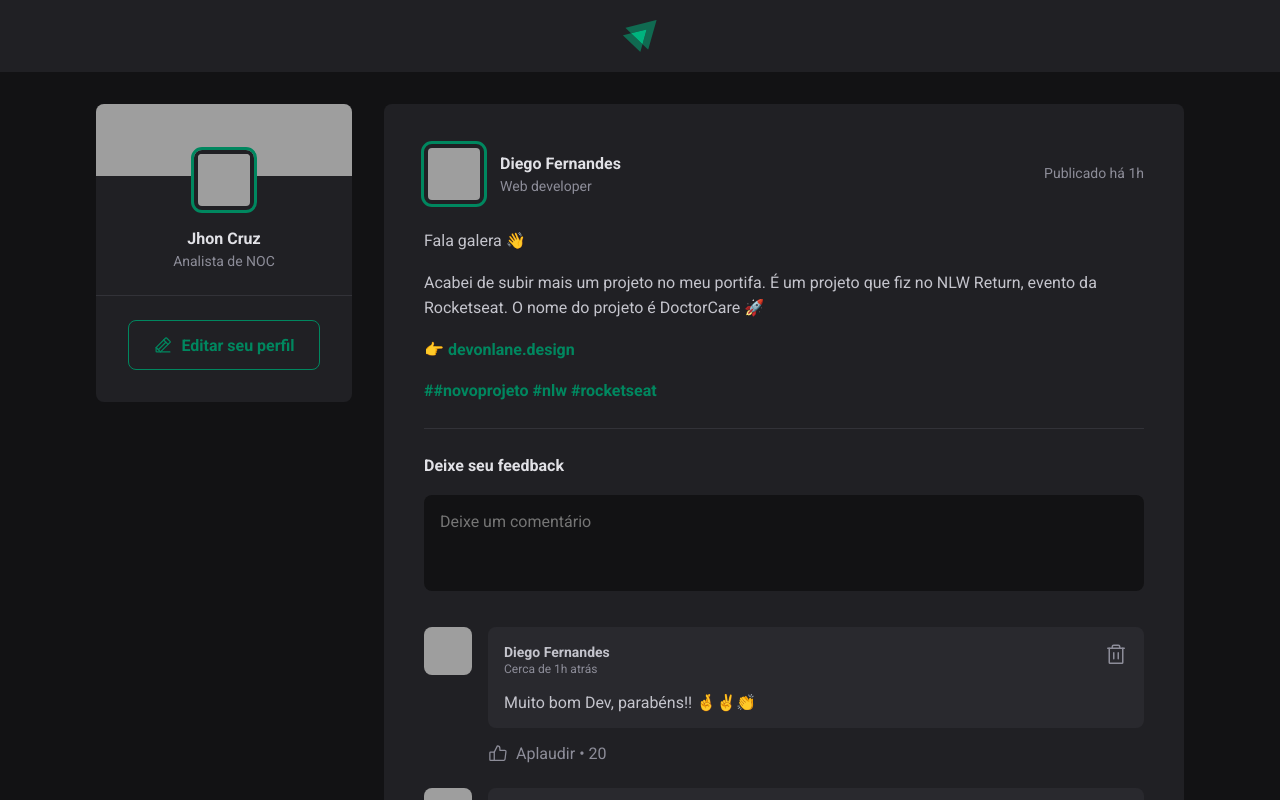
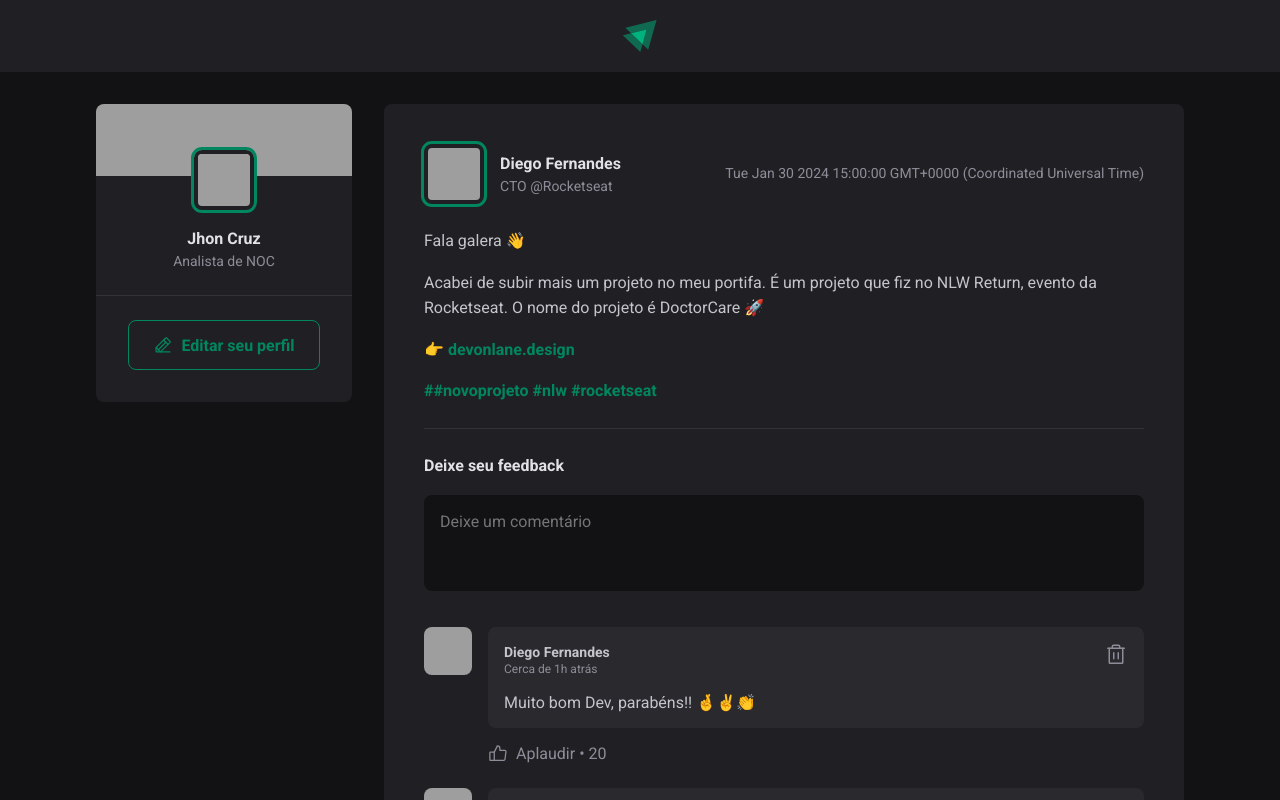
Before and after one commit to jaomuro/starting-react, a React (Vite) app: page / in a window 1280 px wide. Shown: the top 800 px of the page. Built offline with nearby package versions, Linux system fonts and the light colour scheme; grey boxes are pictures that could not be loaded.

Commit message:
Adicionando props no componente post

```diff
--- a/src/App.jsx
+++ b/src/App.jsx
@@ -4,6 +4,45 @@
 
 import './global.css';
 import styles from './App.module.css';
+
+const posts = [
+  {
+    id: 1,
+    author: {
+      avatarUrl: 'https://github.com/diego3g.png',
+      name: 'Diego Fernandes',
+      role: 'CTO @Rocketseat',
+    },
+    content: [
+      { type: 'paragraph', content: 'Fala galera 👋' },
+      {
+        type: 'paragraph',
+        content:
+          'Acabei de subir mais um projeto no meu portifa. É um projeto que fiz no NLW Return, evento da Rocketseat. O nome do projeto é DoctorCare 🚀',
+      },
+      { type: 'link', content: 'devonlane.design/doctorcare' },
+    ],
+    publishedAt: new Date('2024-01-30 15:00'),
+  },
+  {
+    id: 2,
+    author: {
+      avatarUrl: 'https://github.com/jaomuro.png',
+      name: 'Jhon Cruz',
+      role: 'Web developer',
+    },
+    content: [
+      { type: 'paragraph', content: 'Fala galera 👋' },
+      {
+        type: 'paragraph',
+        content:
+          'Acabei de subir mais um projeto no meu portifa. É um projeto que fiz no NLW Return, evento da Rocketseat. O nome do projeto é DoctorCare 🚀',
+      },
+      { type: 'link', content: 'devonlane.design/doctorcare' },
+    ],
+    publishedAt: new Date('2024-01-29 15:00'),
+  },
+];
 
 export function App() {
   return (
@@ -12,11 +51,15 @@
       <div className={styles.wrapper}>
         <Sidebar />
         <main>
-          <Post
-            author="Jhon"
-            content="Lorem ipsum dolor sit amet consectetur, adipisicing elit. Vitae, natus. Velit ullam quibusdam nisi reiciendis aliquam possimus rerum, porro sunt temporibus ex soluta, sequi suscipit. Pariatur, neque excepturi? Asperiores, delectus."
-          />
-          <Post author="Fulano" content="Novo post muito legal" />
+          {posts.map((post) => {
+            return (
+              <Post
+                author={post.author}
+                content={post.content}
+                publishedAt={post.publishedAt}
+              />
+            );
+          })}
         </main>
       </div>
     </div>
--- a/src/components/Post.jsx
+++ b/src/components/Post.jsx
@@ -4,19 +4,19 @@
 import { Avatar } from './Avatar';
 import styles from './Post.module.css';
 
-export function Post() {
+export function Post({ author, publishedAt }) {
   return (
     <article className={styles.post}>
       <header>
         <div className={styles.author}>
-          <Avatar src="https://github.com/jaomuro.png" />
+          <Avatar src={author.avatarUrl} />
           <div className={styles.authorInfo}>
-            <strong>Diego Fernandes</strong>
-            <span>Web developer</span>
+            <strong>{author.name}</strong>
+            <span>{author.role}</span>
           </div>
         </div>
         <time title="29 de Janeiro às 18:00h" dateTime="2024-01-29 18:00">
-          Publicado há 1h
+          {publishedAt.toString()}
         </time>
       </header>
 
```
